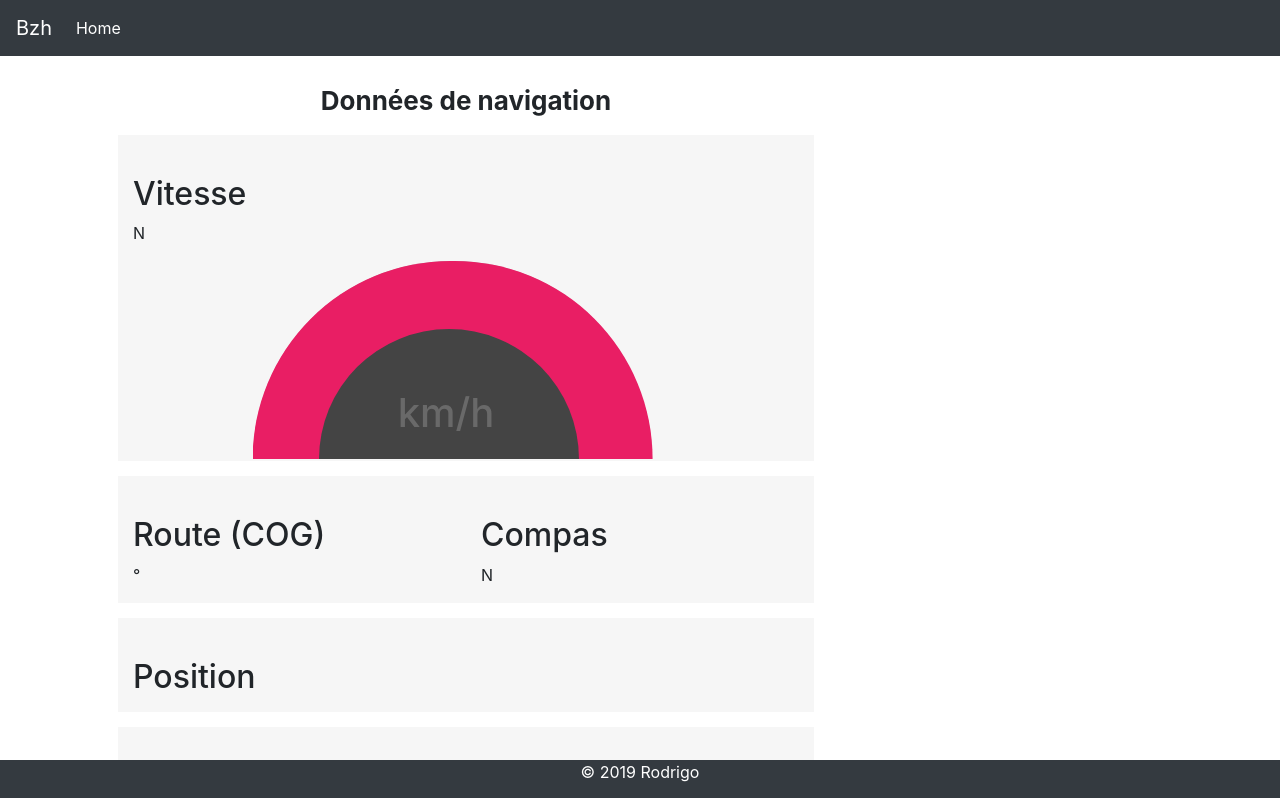
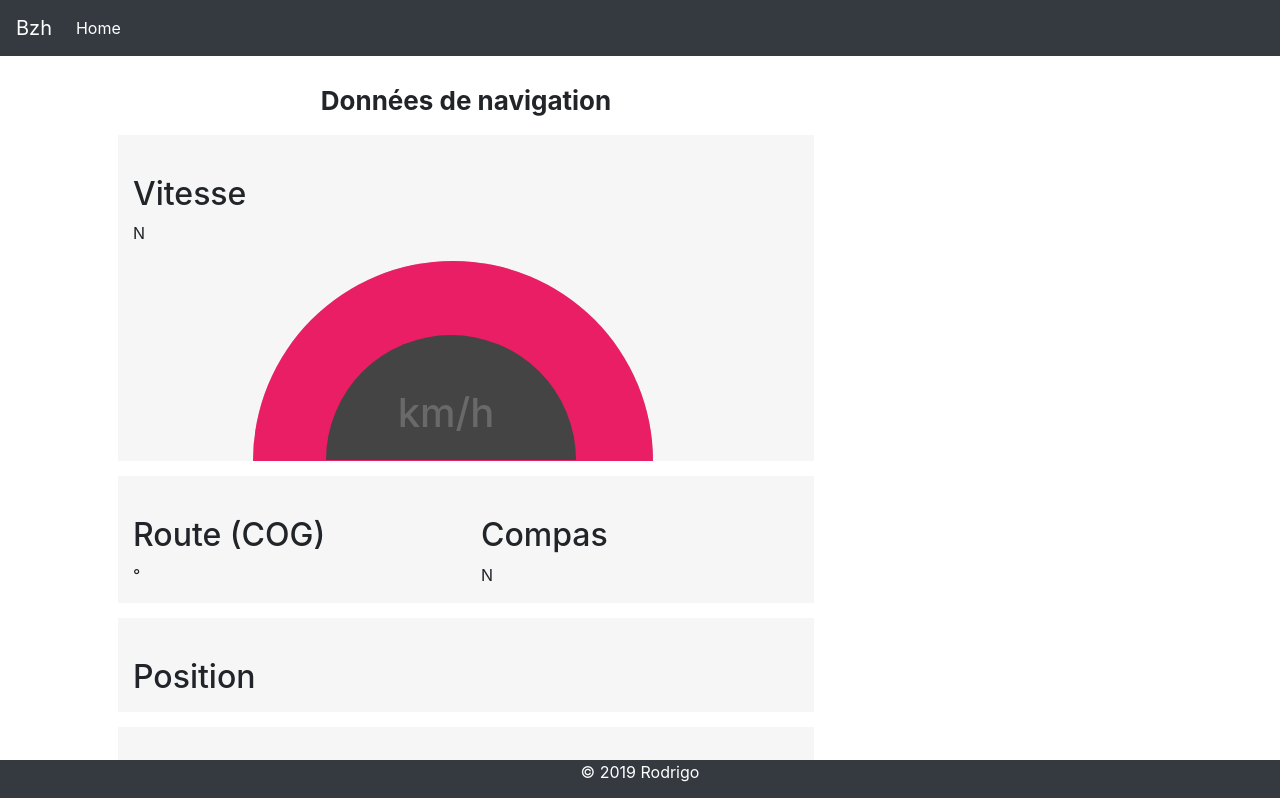
Before and after one commit to roderikelgodo/boatApp, an Angular app in the folder angularjs/: page / in a window 1280 px wide. Shown: the top 798 px of the page. Built offline with nearby package versions, Linux system fonts and the light colour scheme; no server answers.

Commit message:
Gauge > @media (min-width: 1200px)

```diff
--- a/angularjs/src/app/components/gauge/gauge.component.css
+++ b/angularjs/src/app/components/gauge/gauge.component.css
@@ -4,7 +4,6 @@
     text-align: center;
     transform: translate(-50%);
 }
-
 
 .gauge-a {
     z-index: 1;
@@ -30,6 +29,7 @@
     margin-right: auto;
     border-radius: 0px 0px 200px 200px;
     transform-origin: center top;
+
     /* transition: all 1.3s ease-in-out; */
 }
 
@@ -39,7 +39,7 @@
 
 .gauge-data {
     z-index: 4;
-  color: rgba(255, 255, 255, .2);
+    color: rgba(255, 255, 255, 0.2);
     font-size: 1.5em;
     line-height: 25px;
     position: absolute;
@@ -193,22 +193,22 @@
     }
 
     .gauge-a {
-    width: 60%;
-    height: 99%;
+        width: 400px;
+        height: 200px;
         top: 0%;
     }
 
     .gauge-b {
-    width: 260px;
-    height: 130px;
-    top: 34%;
-    margin-left: 10%;
+        width: 250px;
+        height: 125px;
+        top: 37%;
+        margin-left: 11%;
     }
 
     .gauge-c {
-    width: 60%;
-    height: 99%;
-    top: 99%;
+        width: 400px;
+        height: 200px;
+        top: 200px;
     }
 
     .gauge-data {
```
Lines whose indentation alone changed are shown as unchanged.
